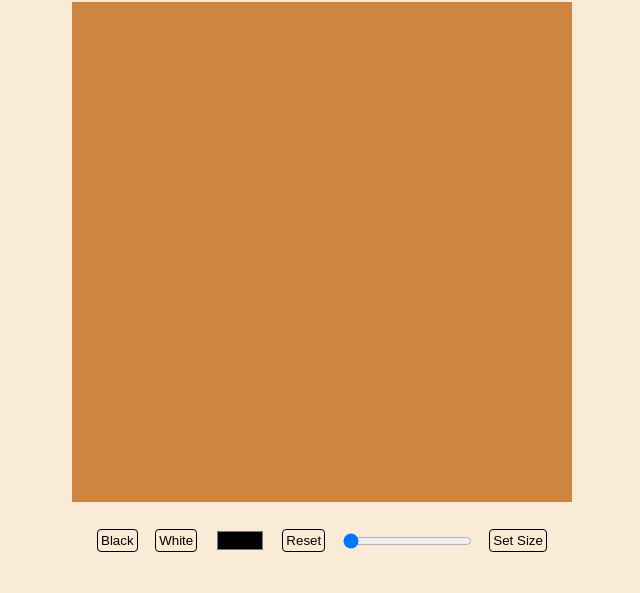
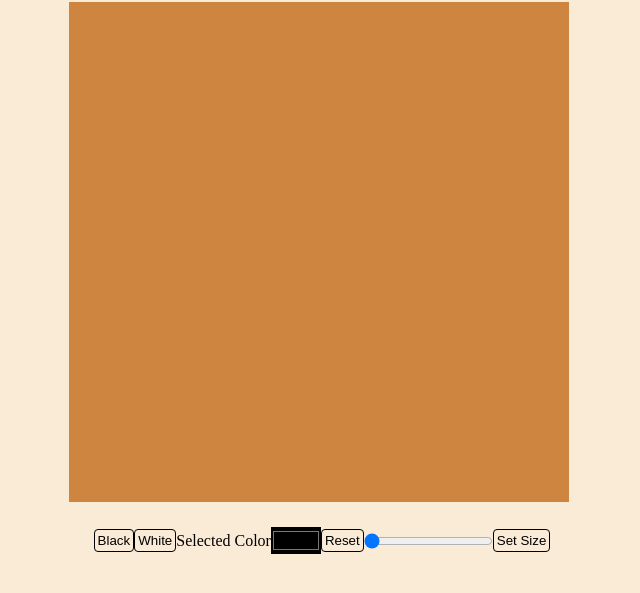
Before and after one commit to matthew-peterson-39/etch-a-sketch, a plain HTML site: page index.html in a window 1280 px wide. Both pictures are taken after a click on the button "Black". Shown: the part 95-688 px from the top of the page, without its empty margins (318-958 px from the left). Drawn offline with Linux system fonts and the light colour scheme.

Commit message:
Added more functions to main.js file.

```diff
--- a/index.html
+++ b/index.html
@@ -18,10 +18,12 @@
         <div id="buttons">
           <button onclick="set_color('black')">Black</button>
           <button onclick="set_color('white')">White</button>
+          <label for="selected">Selected Color</label>
           <input
             type="color"
-            id="color_picker"
+            id="color-picker"
             onclick="set_color(this.value)"
+            name="selected"
         />
           <button onclick="reset_grid()">Reset</button>
           <input
@@ -30,6 +32,7 @@
             max="100"
             value="16"
             onchange="change_size(this.value), set_size(this.value)"
+            name="slider"
         />
           <button>Set Size</button>
         </div>
--- a/main.js
+++ b/main.js
@@ -42,4 +42,5 @@ function get_current_size() {
 
 function set_color(new_color) {
     current_color = new_color;
+    document.getElementById('color-picker').style.backgroundColor = `${new_color}`;
 }
--- a/styles.scss
+++ b/styles.scss
@@ -59,7 +59,7 @@ header {
     align-items: center;
 }
 
-#color_picker {
+#color-picker {
     border-style: none;
 }
 
```
Also changed, not shown: styles.css.
